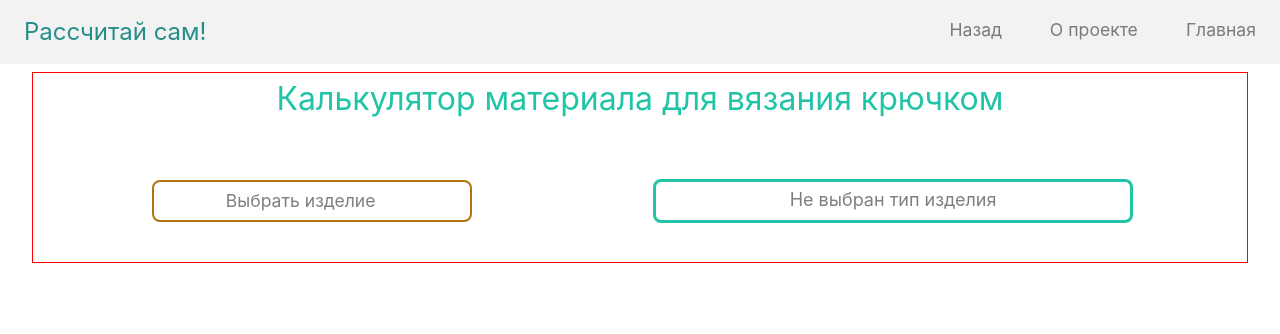
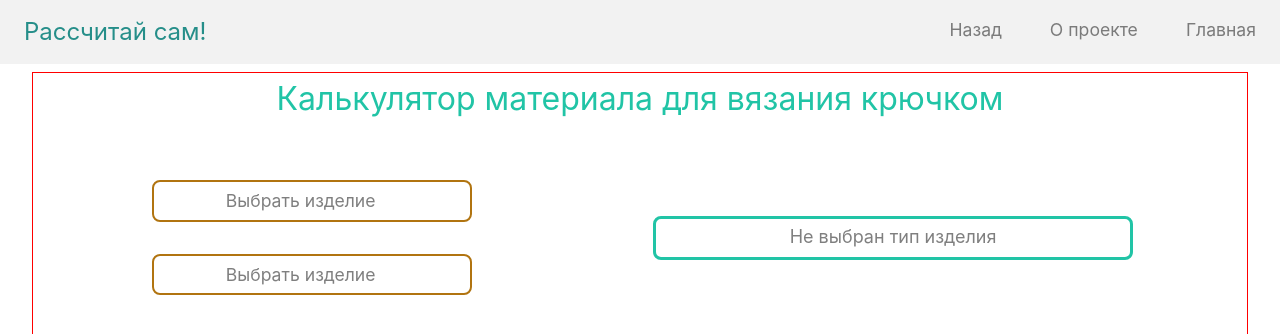
Before and after one commit to scobca/string_calc, a Vue app: page /#/method in a window 1280 px wide. Shown: the top 334 px of the page. Built offline with nearby package versions, Linux system fonts and the light colour scheme.

Commit message:
add gap and delete scrollbar for all models

```diff
--- a/src/assets/css/base.css
+++ b/src/assets/css/base.css
@@ -91,6 +91,15 @@ body {
     -moz-osx-font-smoothing: grayscale;
 }
 
+body::-webkit-scrollbar {
+    display: none;
+}
+
+body {
+    -ms-overflow-style: none; /* IE and Edge */
+    scrollbar-width: none; /* Firefox */
+}
+
 * {
     color: var(--text-color);
 }
--- a/src/components/UI/VModel.vue
+++ b/src/components/UI/VModel.vue
@@ -7,6 +7,13 @@
 
            <div class="common_model">
               <div class="settings">
+                  <div class="type">
+                      <v-select class="selector"
+                                :selects="product"
+                                @select="update"
+                      />
+                  </div>
+
                   <div class="type">
                       <v-select class="selector"
                                 :selects="product"
@@ -172,6 +179,7 @@ export default {
     justify-content: center;
     align-items: center;
     min-width: 20rem;
+    gap: 2rem;
 }
 
 .result {
```
